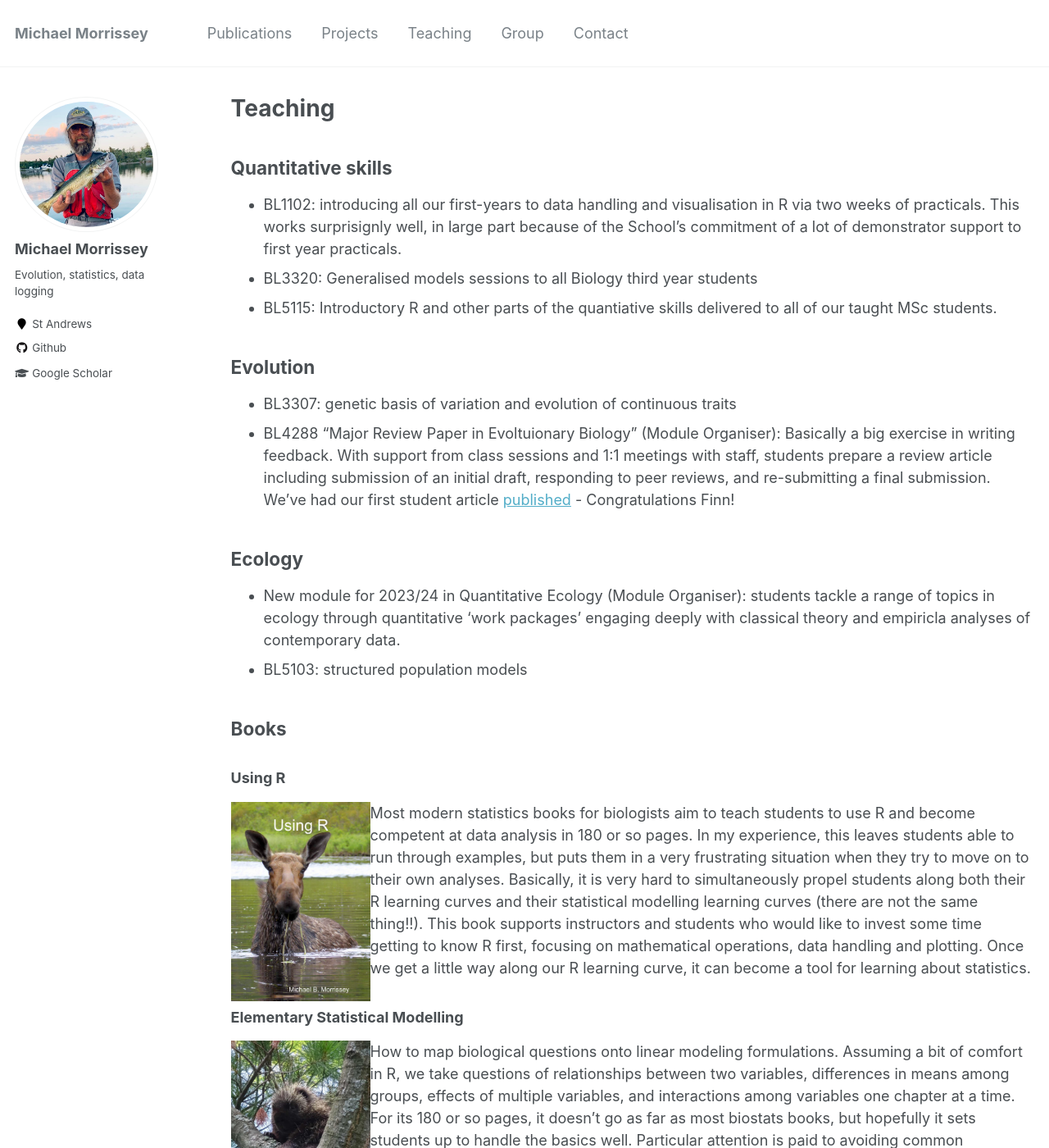
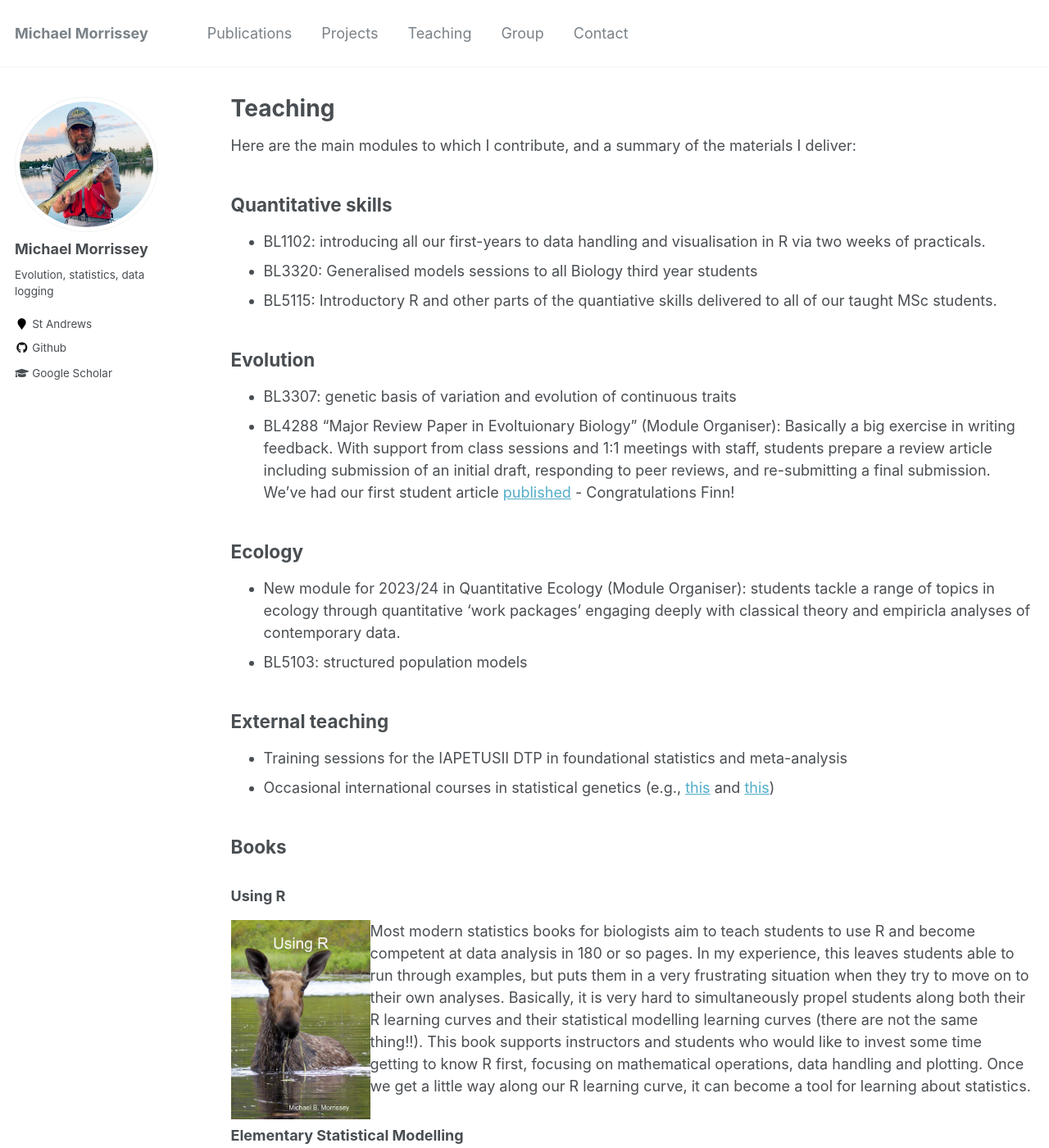
Before and after one commit to mbmorrissey/mbmorrissey.github.io, a Jekyll site: the page built from _pages/teaching.md, in a window 1280 px wide and 1400 px high. Shown: the whole window at 82% size. Built offline with Jekyll 4.4.1, drawn with Linux system fonts in a browser that asks for light colours.

Commit message:
Update teaching.md

```diff
--- a/_pages/teaching.md
+++ b/_pages/teaching.md
@@ -5,9 +5,11 @@ permalink: /teaching/
 author_profile: true
 ---
 
+Here are the main modules to which I contribute, and a summary of the materials I deliver:
+
 ## Quantitative skills
 
-- BL1102: introducing all our first-years to data handling and visualisation in R via two weeks of practicals.  This works surprisignly well, in large part because of the School's commitment of a lot of demonstrator support to first year practicals.
+- BL1102: introducing all our first-years to data handling and visualisation in R via two weeks of practicals.
 - BL3320: Generalised models sessions to all Biology third year students
 - BL5115: Introductory R and other parts of the quantiative skills delivered to all of our taught MSc students.
 
@@ -22,6 +24,11 @@ author_profile: true
 
 - New module for 2023/24 in Quantitative Ecology (Module Organiser): students tackle a range of topics in ecology through quantitative 'work packages' engaging deeply with classical theory and empiricla analyses of contemporary data.
 - BL5103: structured population models
+
+## External teaching
+
+- Training sessions for the IAPETUSII DTP in foundational statistics and meta-analysis
+- Occasional international courses in statistical genetics (e.g., [this](https://www3.stat.sinica.edu.tw/sisg2015/index.html) and [this](https://jvanderw.une.edu.au/aabc_materials2020.htm))
 
 ## Books
 
```
